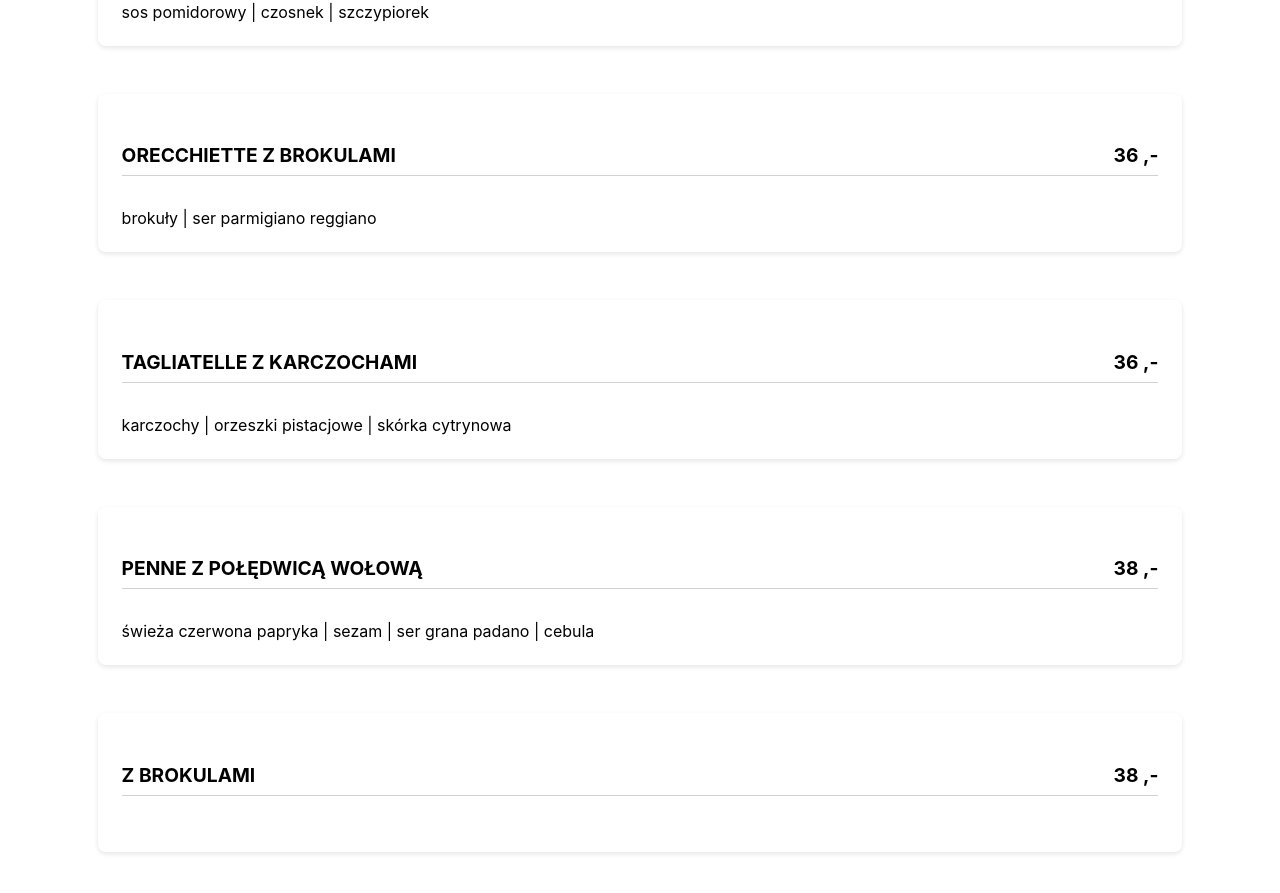
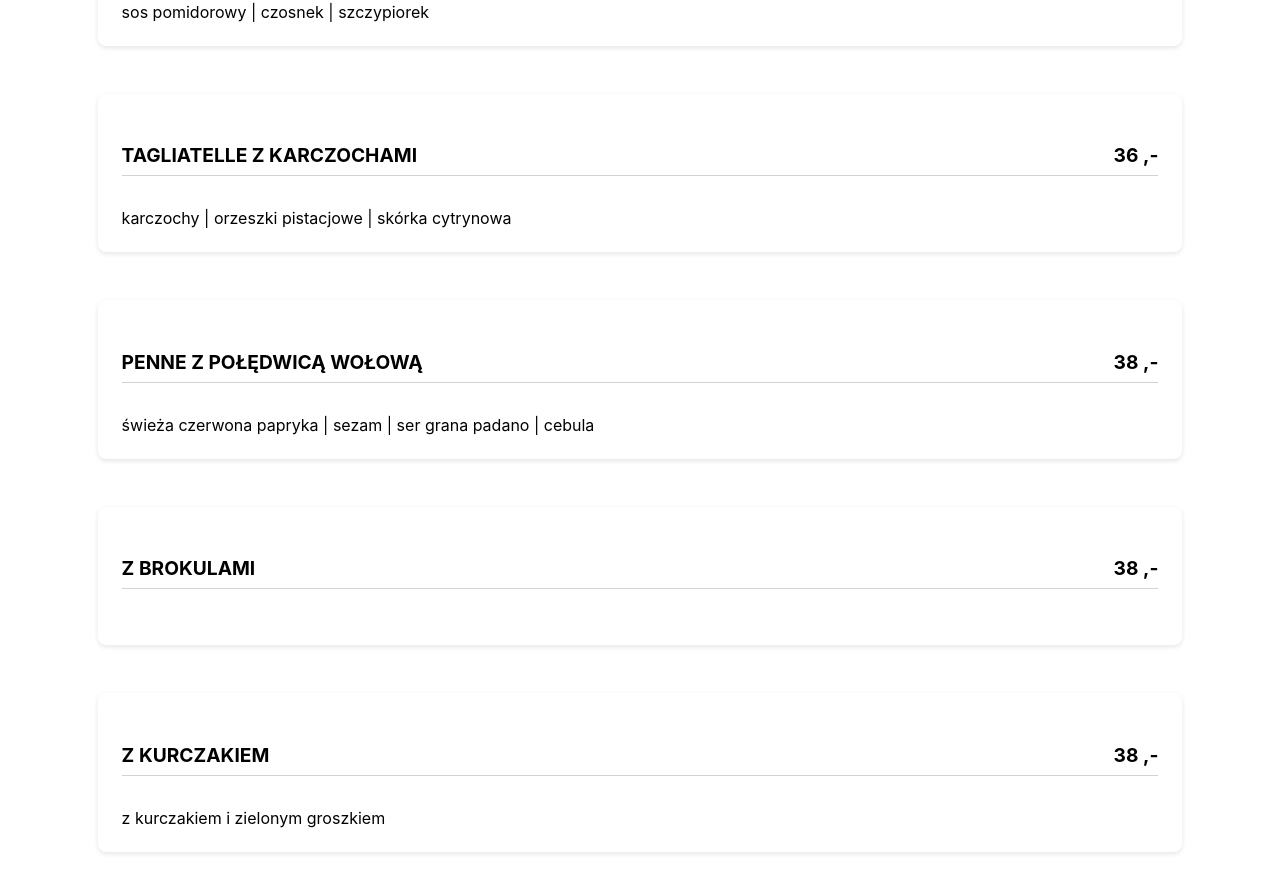
Before and after one commit to serezmatik/menuPL, a React (Create React App) app: page / in a window 1280 px wide. Shown: the part 7915-8808 px from the top of the page. Built offline with nearby package versions, Linux system fonts and the light colour scheme.

Commit message:
update menu

```diff
--- a/src/data.js
+++ b/src/data.js
@@ -277,13 +277,7 @@ const menu = [
     price: 36,
     ingredients: "sos pomidorowy | czosnek | szczypiorek",
   },
-  {
-    id: 47,
-    title: "ORECCHIETTE Z BROKULAMI",
-    category: "pasta",
-    price: 36,
-    ingredients: "brokuły | ser parmigiano reggiano",
-  },
+
   {
     id: 48,
     title: "TAGLIATELLE Z KARCZOCHAMI",
```
